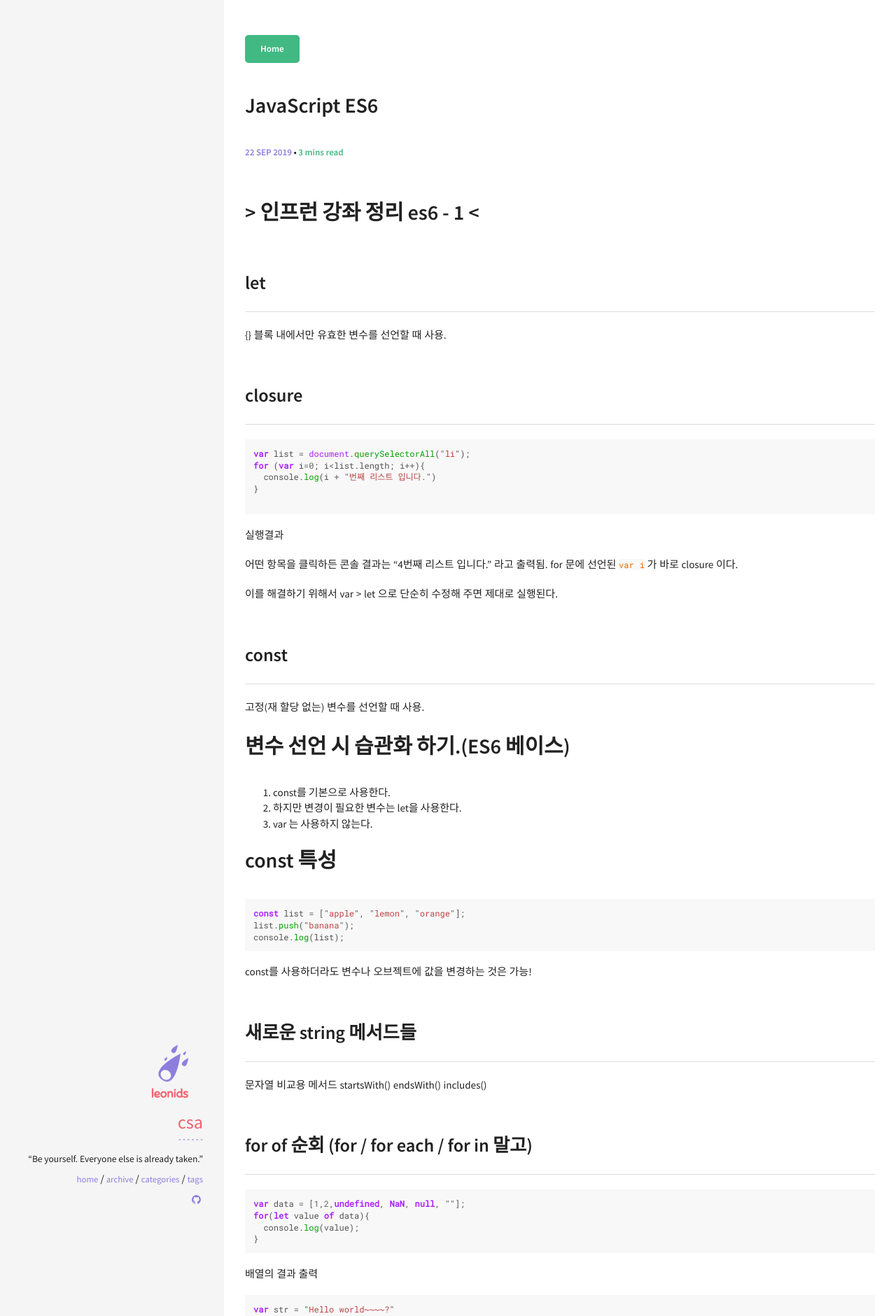
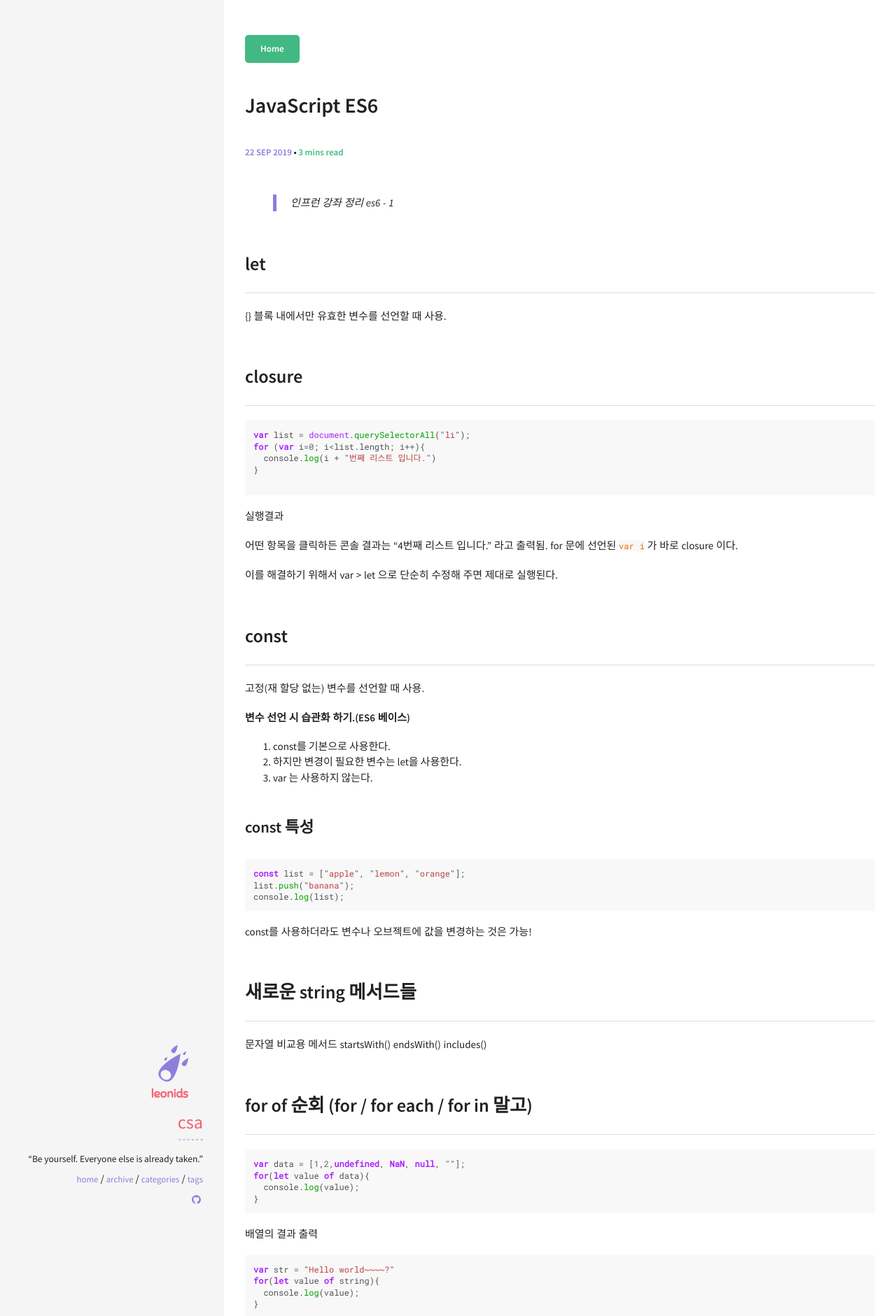
Before and after one commit to dev-csa/dev-csa.github.com, a Jekyll site: the page built from _posts/2019-09-22-js-post.md, in a window 1280 px wide. Shown: the top 1881 px of the page at 70% size. Built offline with Jekyll 4.4.1, drawn with Linux system fonts in a browser that asks for light colours; comment, search, counter and statistics services are not loaded.

Commit message:
no message

````diff
--- a/_posts/2019-09-22-js-post.md
+++ b/_posts/2019-09-22-js-post.md
@@ -10,7 +10,7 @@ image:
   creditlink: https://unsplash.com/photos/Ki0dpxd3LGc
 ---
 
-# > 인프런 강좌 정리 es6 - 1 <
+ > 인프런 강좌 정리 es6 - 1
 
 ## let
 
@@ -39,12 +39,12 @@ for 문에 선언된 ``` var i ``` 가 바로 closure 이다.
 고정(재 할당 없는) 변수를 선언할 때 사용.
 
 
-# 변수 선언 시 습관화 하기.(ES6 베이스)
+**변수 선언 시 습관화 하기.(ES6 베이스)**
 1. const를 기본으로 사용한다.
 2. 하지만 변경이 필요한 변수는 let을 사용한다.
 3. var 는 사용하지 않는다.
 
-# const 특성
+### const 특성
 
 ```javascript
 const list = ["apple", "lemon", "orange"];
````
